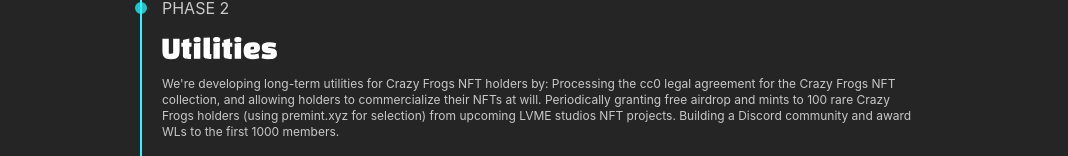
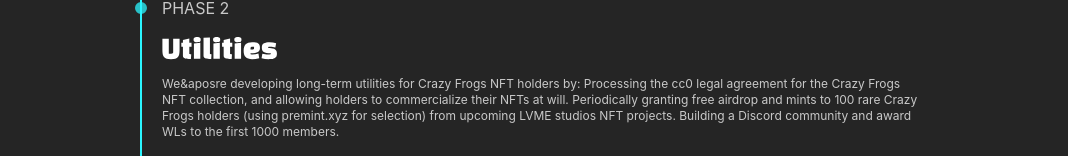
Before and after one commit to musxos/CrazyFrogs, a Next.js app: page /roadmap in a window 1280 px wide. Shown: the part 644-800 px from the top of the page, without its empty margins (100-1168 px from the left). Built offline with nearby package versions, Linux system fonts and the light colour scheme.

Commit message:
checked for build errors

```diff
--- a/components/roadmap/index.jsx
+++ b/components/roadmap/index.jsx
@@ -37,7 +37,7 @@ const RoadmapElement = () => (
             <h1 className="timeline-title"> PHASE 2</h1>
             <img src="/utilities.svg" className="h-6 self-start" />
             <p className="text-xs leading-[16px] opacity-75">
-                We're developing long-term utilities for Crazy Frogs NFT holders
+                We&aposre developing long-term utilities for Crazy Frogs NFT holders
                 by: Processing the cc0 legal agreement for the Crazy Frogs NFT
                 collection, and allowing holders to commercialize their NFTs at
                 will. Periodically granting free airdrop and mints to 100 rare
```
